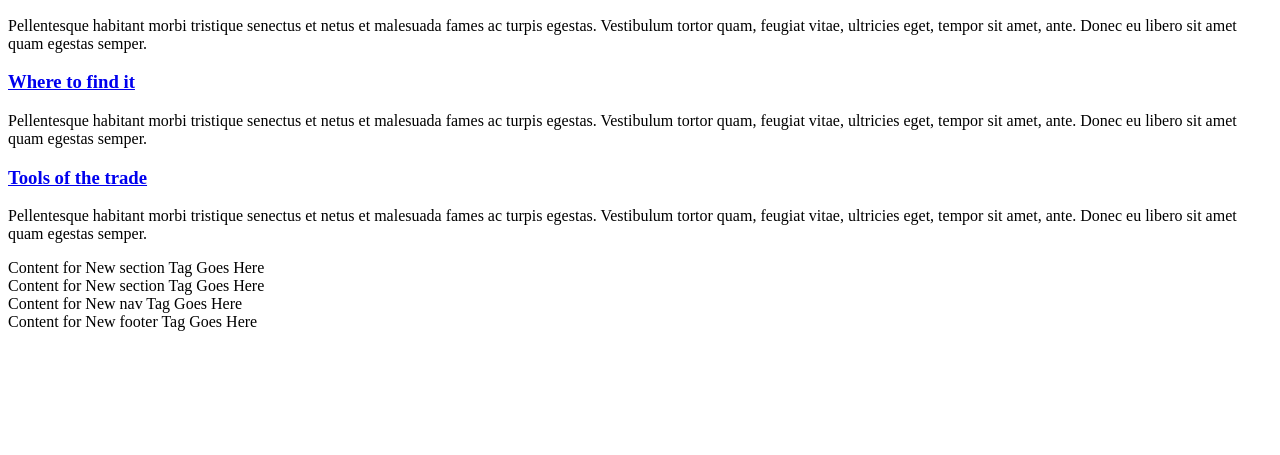
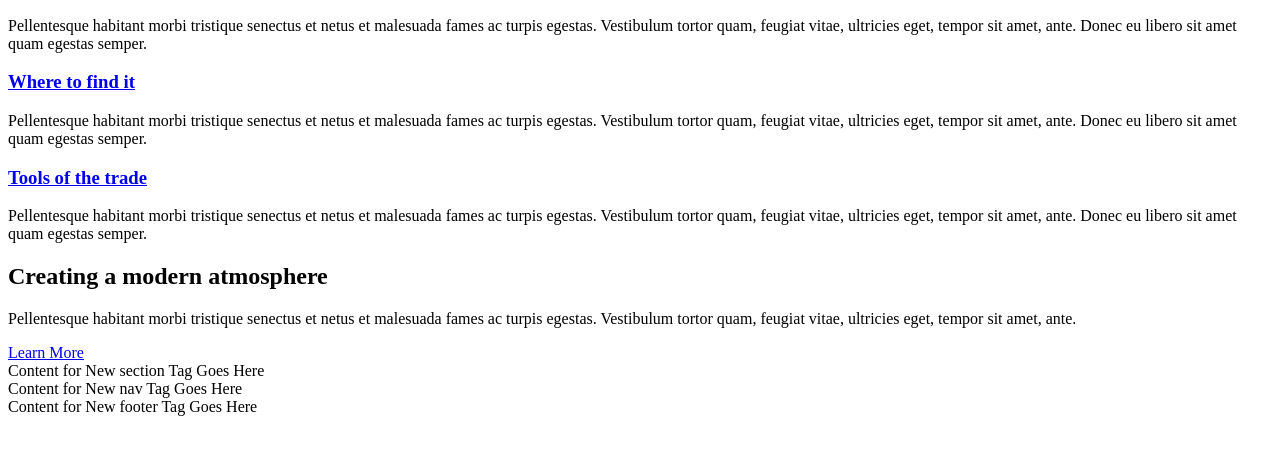
Before and after one commit to grahamos/CRWD, a plain HTML site: page index.html in a window 1280 px wide. Shown: the part 177-632 px from the top of the page. Drawn offline with Linux system fonts and the light colour scheme.

Commit message:
Added content to atmosphere section

```diff
--- a/index.html
+++ b/index.html
@@ -77,7 +77,17 @@
 
 <!--START ATMOSPHERE-->
 		<section class="atmosphere">
-			Content for New section Tag Goes Here
+		  <article role="article">
+				<h2 role="heading">
+					Creating a modern atmosphere
+				</h2>
+				<p>
+					Pellentesque habitant morbi tristique senectus et netus et malesuada fames ac turpis egestas. Vestibulum tortor quam, feugiat vitae, ultricies eget, tempor sit amet, ante.
+				</p>
+				<a href="#" title="Creating a modern atmosphere" target="_blank" class="btn">
+						Learn More
+				</a>
+			</article>
 		</section>
 <!--END ATMOSPHERE-->
 
```
